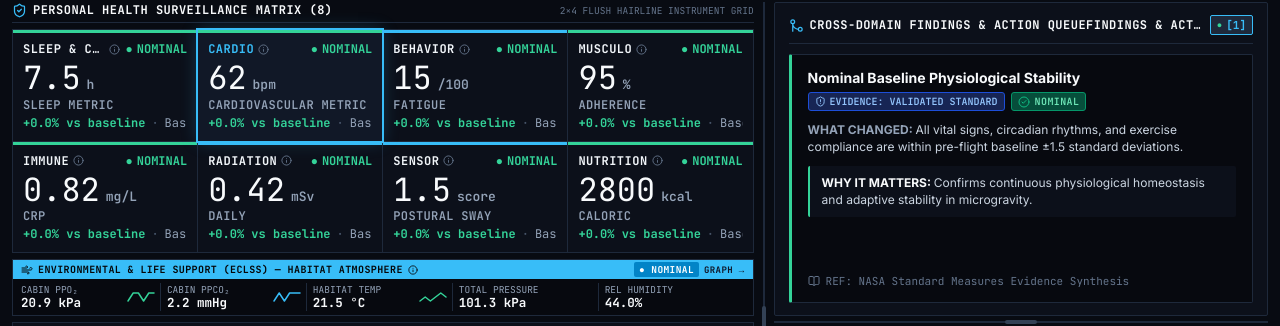
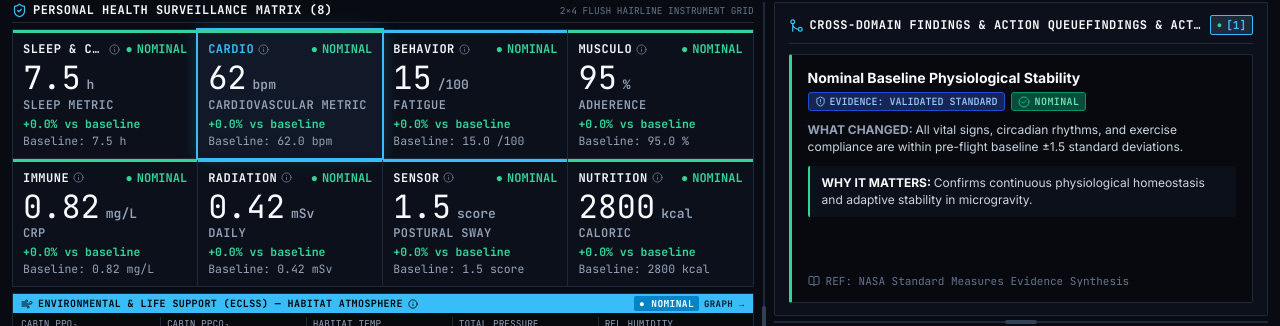
Before and after one commit to MasterBolt89/AMDS, a React (Vite) app in the folder frontend/: page / in a window 1280 px wide. Shown: the part 150-476 px from the top of the page. Built offline with nearby package versions, Linux system fonts and the light colour scheme; no server answers.

Commit message:
fix(frontend): stack delta and baseline onto two clean lines on domain cards to prevent clipping

```diff
--- a/frontend/src/components/DomainCard.tsx
+++ b/frontend/src/components/DomainCard.tsx
@@ -576,45 +576,44 @@ export const DomainCard: React.FC<DomainCardProps> = ({
               {parsed.label}
             </div>
 
-            {/* Delta & Baseline Info Line (Minimum 12px, text-xs) */}
+            {/* Delta & Baseline Info (Stacked Block Lines, No Clipping) */}
             <div
               style={{
                 display: 'flex',
-                alignItems: 'center',
-                gap: '6px',
-                fontSize: '12px',
+                flexDirection: 'column',
+                gap: '2px',
+                fontSize: '11.5px',
                 fontFamily: "'JetBrains Mono', monospace",
                 color: '#64748B',
-                marginTop: '2px',
-                whiteSpace: 'nowrap',
-                overflow: 'hidden',
-                textOverflow: 'ellipsis',
+                marginTop: '3px',
               }}
             >
               {parsed.delta_from_baseline_pct !== null && (
-                <span
+                <div
                   data-testid="headline-delta"
                   style={{
                     color: isAttention ? '#FBBF24' : '#34D399',
                     fontWeight: 700,
                     whiteSpace: 'nowrap',
+                    fontVariantNumeric: 'tabular-nums',
                   }}
                 >
                   {parsed.delta_from_baseline_pct_str
                     ? `${parsed.delta_from_baseline_pct_str.startsWith('+') || parsed.delta_from_baseline_pct_str.startsWith('-') ? '' : '+'}${parsed.delta_from_baseline_pct_str}% vs baseline`
                     : `${parsed.delta_from_baseline_pct >= 0 ? '+' : ''}${parsed.delta_from_baseline_pct.toFixed(1)}% vs baseline`}
-                </span>
+                </div>
               )}
               {parsed.baseline_mean !== null && (
-                <>
-                  <span style={{ color: '#475569' }}>·</span>
-                  <span
-                    data-testid="headline-baseline"
-                    style={{ color: '#94A3B8', whiteSpace: 'nowrap' }}
-                  >
-                    Baseline: {parsed.baseline_mean_str ?? parsed.baseline_mean} {parsed.unit}
-                  </span>
-                </>
+                <div
+                  data-testid="headline-baseline"
+                  style={{
+                    color: '#94A3B8',
+                    whiteSpace: 'nowrap',
+                    fontVariantNumeric: 'tabular-nums',
+                  }}
+                >
+                  Baseline: {parsed.baseline_mean_str ?? parsed.baseline_mean} {parsed.unit}
+                </div>
               )}
             </div>
           </div>
```
